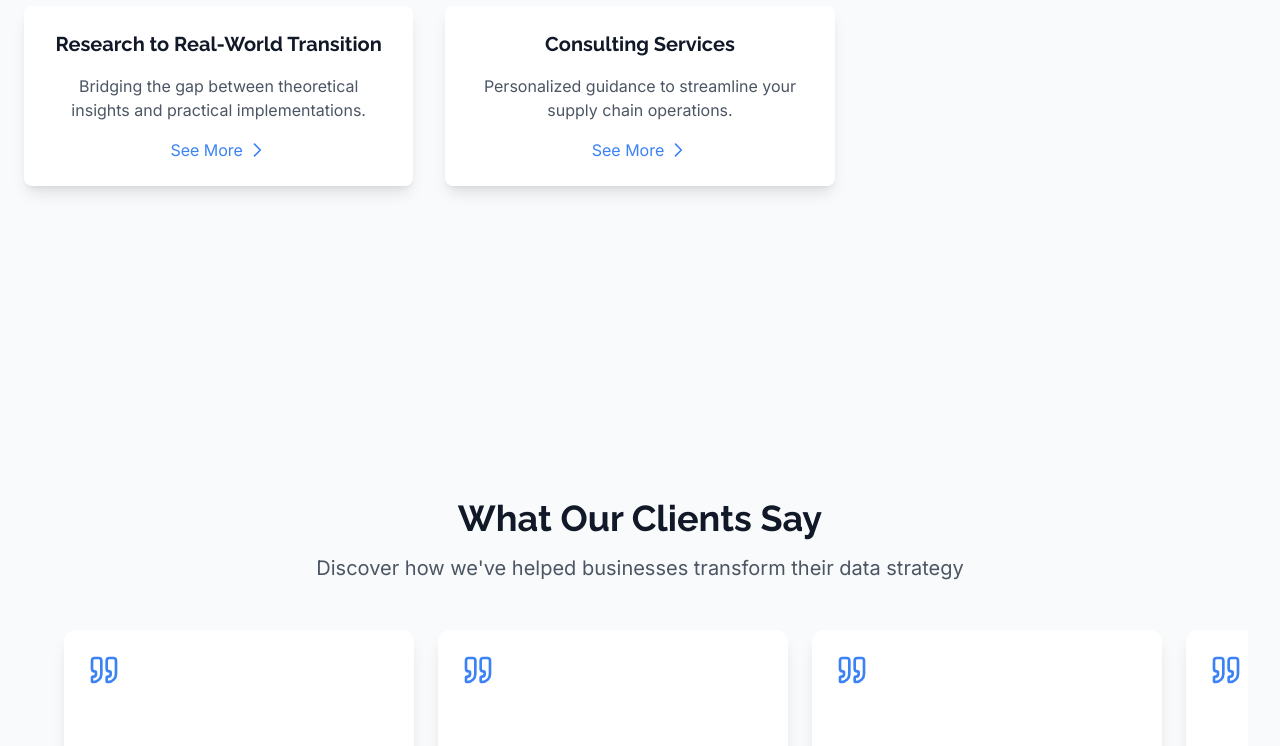
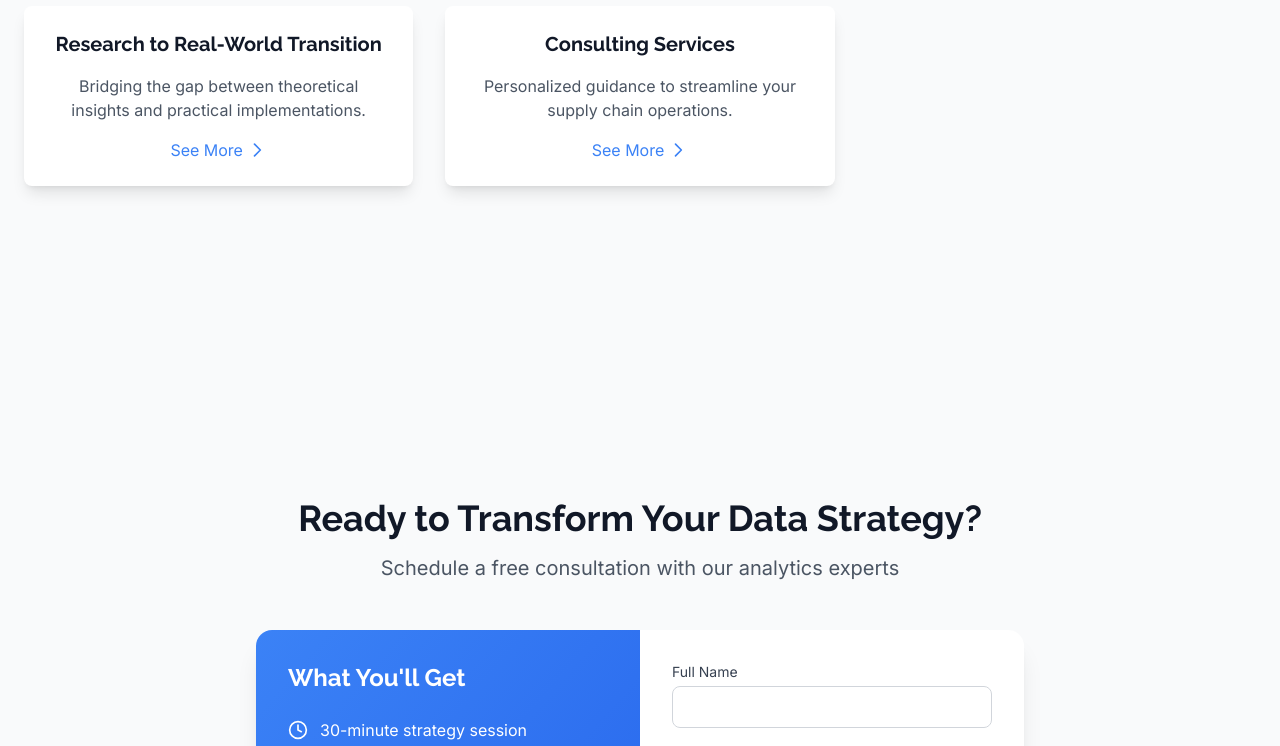
Before and after one commit to bibinwithab/cognitreez, a React (Vite) app: page / in a window 1280 px wide. Shown: the part 2000-2746 px from the top of the page. Built offline with nearby package versions, Linux system fonts and the light colour scheme.

Commit message:
removed reviews panel

```diff
--- a/src/App.jsx
+++ b/src/App.jsx
@@ -2,7 +2,6 @@ import { motion, AnimatePresence } from "motion/react";
 import Scroll from "./Components/Scroll";
 import Introduction from "./Components/Introduction";
 import BookACall from "./Components/BookACall";
-import CustomerReviews from "./Components/CustomerReview";
 import Navbar from "./Components/NavBar";
 import Footer from "./Components/Footer";
 import { ThemeProvider } from "./context/ThemeContext";
@@ -31,9 +30,7 @@ function App() {
             <section id="solutions">
               <Solutions />
             </section>
-            <section id="reviews">
-              <CustomerReviews />
-            </section>
+
             <section id="contact">
               <BookACall />
             </section>
--- a/src/Components/CustomerReview.jsx
+++ /dev/null
@@ -1,182 +0,0 @@
-import { useRef } from "react";
-import { motion } from "motion/react";
-import { ChevronLeft, ChevronRight, Quote } from "lucide-react";
-import { reviews } from "../data/reviews";
-
-const CustomerReviews = () => {
-  const scrollRef = useRef(null);
-
-  const scroll = (direction) => {
-    if (scrollRef.current) {
-      const scrollAmount = direction === "left" ? -370 : 370;
-      let scrolled = 0;
-
-      const smoothScroll = setInterval(() => {
-        if (scrolled < Math.abs(scrollAmount)) {
-          scrollRef.current.scrollBy({
-            left: direction === "left" ? -400 : 400,
-            behavior: "auto",
-          });
-          scrolled += 200;
-        } else {
-          clearInterval(smoothScroll);
-        }
-      }, 16);
-    }
-  };
-
-  const containerVariants = {
-    hidden: { opacity: 0 },
-    visible: {
-      opacity: 1,
-      transition: {
-        staggerChildren: 0.1,
-        delayChildren: 0.3,
-      },
-    },
-  };
-
-  const reviewVariants = {
-    hidden: {
-      opacity: 0,
-      y: 20,
-      scale: 0.95,
-    },
-    visible: {
-      opacity: 1,
-      y: 0,
-      scale: 1,
-      transition: {
-        type: "spring",
-        stiffness: 100,
-        damping: 15,
-      },
-    },
-    hover: {
-      scale: 1.02,
-      y: -5,
-      transition: {
-        type: "spring",
-        stiffness: 400,
-        damping: 10,
-      },
-    },
-  };
-
-  return (
-    <div className="bg-gray-50 dark:bg-gray-900 py-20">
-      <div className="max-w-7xl mx-auto px-4 sm:px-6 lg:px-8">
-        <motion.div
-          initial={{ opacity: 0, y: 20 }}
-          whileInView={{ opacity: 1, y: 0 }}
-          transition={{ duration: 0.8 }}
-          className="text-center mb-12"
-        >
-          <h2 className="text-4xl font-bold text-gray-900 dark:text-white mb-4">
-            What Our Clients Say
-          </h2>
-          <p className="text-xl text-gray-600 dark:text-gray-300 max-w-3xl mx-auto">
-            Discover how we've helped businesses transform their data strategy
-          </p>
-        </motion.div>
-
-        <div className="relative">
-          <motion.div
-            className="absolute left-0 top-1/2 -translate-y-1/2 z-10"
-          >
-            <button
-              onClick={() => scroll("left")}
-              className="p-2 rounded-full bg-white dark:bg-gray-800 shadow-lg text-blue-500 dark:text-blue-400 hover:text-blue-600 dark:hover:text-blue-300 transition-colors"
-            >
-              <ChevronLeft className="w-9 h-9" />
-            </button>
-          </motion.div>
-
-          <motion.div
-            className="absolute right-0 top-1/2 -translate-y-1/2 z-10"
-          >
-            <button
-              onClick={() => scroll("right")}
-              className="p-2 rounded-full bg-white dark:bg-gray-800 shadow-lg text-blue-500 dark:text-blue-400 hover:text-blue-600 dark:hover:text-blue-300 transition-colors"
-            >
-              <ChevronRight className="w-9 h-9" />
-            </button>
-          </motion.div>
-
-          <motion.div
-            ref={scrollRef}
-            variants={containerVariants}
-            initial="hidden"
-            whileInView="visible"
-            viewport={{ once: true }}
-            className="overflow-x-auto hide-scrollbar flex gap-6 px-8 pb-4"
-            style={{
-              scrollSnapType: "x mandatory",
-              WebkitOverflowScrolling: "touch",
-              scrollBehavior: "smooth",
-            }}
-          >
-            {reviews.map((review, index) => (
-              <motion.div
-                key={index}
-                variants={reviewVariants}
-                whileHover="hover"
-                className="flex-shrink-0 w-[350px] bg-white dark:bg-gray-800 rounded-xl shadow-lg p-6 scroll-snap-align-start"
-              >
-                <motion.div
-                  initial={{ opacity: 0, scale: 0 }}
-                  animate={{ opacity: 1, scale: 1 }}
-                  transition={{ delay: index * 0.1 }}
-                  className="text-gray-600 dark:text-gray-300 mb-6 min-h-[80px]"
-                >
-                  <Quote className="w-8 h-8 text-blue-500" />
-                </motion.div>
-
-                <motion.p
-                  className="text-gray-600 dark:text-gray-300  mb-6 min-h-[80px]"
-                  initial={{ opacity: 0 }}
-                  animate={{ opacity: 1 }}
-                  transition={{ delay: index * 0.1 + 0.2 }}
-                >
-                  "{review.review}"
-                </motion.p>
-
-                <div className="flex items-center">
-                  <motion.img
-                    src={review.image}
-                    alt={review.name}
-                    className="w-12 h-12 rounded-full object-cover mr-4"
-                    whileHover={{ scale: 1.1 }}
-                    initial={{ opacity: 0 }}
-                    animate={{ opacity: 1 }}
-                    transition={{ delay: index * 0.1 + 0.3 }}
-                  />
-                  <div>
-                    <motion.h4
-                      className="font-semibold text-gray-900 dark:text-white"
-                      initial={{ opacity: 0, x: -20 }}
-                      animate={{ opacity: 1, x: 0 }}
-                      transition={{ delay: index * 0.1 + 0.4 }}
-                    >
-                      {review.name}
-                    </motion.h4>
-                    <motion.p
-                      className="text-gray-500 dark:text-gray-400 text-sm"
-                      initial={{ opacity: 0, x: -20 }}
-                      animate={{ opacity: 1, x: 0 }}
-                      transition={{ delay: index * 0.1 + 0.5 }}
-                    >
-                      {review.role}, {review.company}
-                    </motion.p>
-                  </div>
-                </div>
-              </motion.div>
-            ))}
-          </motion.div>
-        </div>
-      </div>
-    </div>
-  );
-};
-
-export default CustomerReviews;
--- a/src/Components/Introduction.jsx
+++ b/src/Components/Introduction.jsx
@@ -184,7 +184,7 @@ const Introduction = () => {
           id="mascot-image"
           src="/mascot.png"
           alt="Mascot"
-          className="absolute right-0 top-1/4 w-1/4 h-auto md:w-1/3 lg:w-1/4"
+          className="absolute right-1 z-1000 top-1/4 w-1/4 h-auto md:w-1/3 lg:w-1/4"
           whileHover={{ scale: 1.1 }}
         />
       </div>
--- a/src/Components/NavBar.jsx
+++ b/src/Components/NavBar.jsx
@@ -68,7 +68,6 @@ const Navbar = () => {
               { name: "Home", id: "introduction" },
               { name: "Research to Real World", id: "caseStudies" },
               { name: "Solutions", id: "solutions" },
-              { name: "Reviews", id: "reviews" },
               { name: "Contact", id: "contact" },
             ].map((item) => (
               <motion.button
@@ -108,8 +107,8 @@ const Navbar = () => {
 
             {[
               { name: "Home", id: "introduction" },
+              { name: "Research to Real World", id: "caseStudies" },
               { name: "Solutions", id: "solutions" },
-              { name: "Reviews", id: "reviews" },
               { name: "Contact", id: "contact" },
             ].map((item) => (
               <motion.button
--- a/src/data/reviews.js
+++ /dev/null
@@ -1,56 +0,0 @@
-export const reviews = [
-  {
-    name: "Rajesh Verma",
-    role: "Supply Chain Manager",
-    company: "Xyz Industries",
-    image:
-      "",
-    review:
-      "Cognitreez transformed our supply chain operations with their AIpowered solutions. Highly recommend!",
-  },
-  {
-    name: "Ananya Sharma",
-    role: "Summer Intern",
-    company: "Cognitreez",
-    image:
-      "",
-    review:
-      "The internship was a great learning experience. I got hands-on exposure to supply chain technologies.",
-  },
-  {
-    name: "Emily Rodriguez",
-    role: "Marketing Director",
-    company: "Growth Dynamics",
-    image:
-      "https://images.unsplash.com/photo-1438761681033-6461ffad8d80?auto=format&fit=crop&w=100&h=100",
-    review:
-      "The predictive analytics have been a game-changer for our marketing campaigns. Highly recommended!",
-  },
-  {
-    name: "David Park",
-    role: "Operations Manager",
-    company: "Innovate Solutions",
-    image:
-      "https://images.unsplash.com/photo-1472099645785-5658abf4ff4e?auto=format&fit=crop&w=100&h=100",
-    review:
-      "Real-time analytics helped us optimize our operations. We've reduced costs by 25% in just three months.",
-  },
-  {
-    name: "Lisa Thompson",
-    role: "Data Scientist",
-    company: "Analytics Pro",
-    image:
-      "https://images.unsplash.com/photo-1534528741775-53994a69daeb?auto=format&fit=crop&w=100&h=100",
-    review:
-      "The depth of analysis and ease of use is impressive. It's become an essential tool for our data science team.",
-  },
-  {
-    name: "James Wilson",
-    role: "Product Manager",
-    company: "SaaS Solutions",
-    image:
-      "https://images.unsplash.com/photo-1500648767791-00dcc994a43e?auto=format&fit=crop&w=100&h=100",
-    review:
-      "Outstanding platform that delivers actionable insights. Our product decisions are now backed by solid data.",
-  },
-];
```
